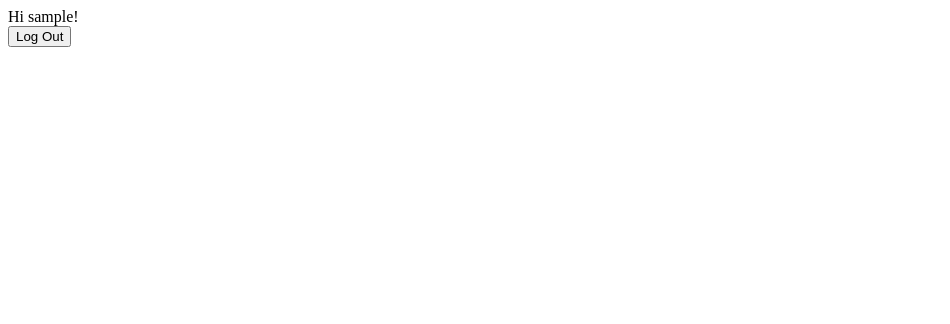
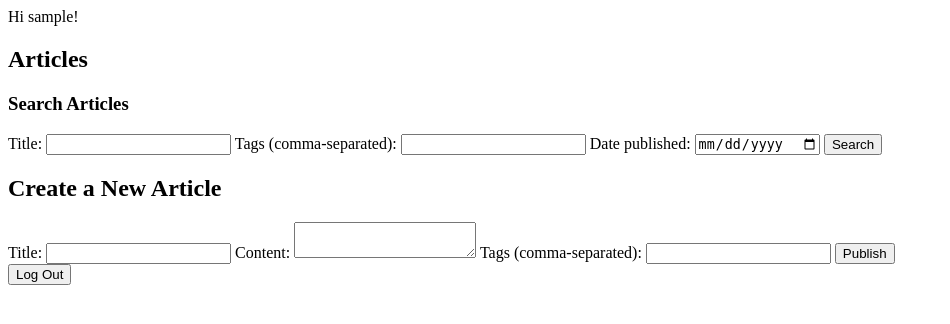
Before and after one commit to ines1606/BloggingPlatform, a Django app: page / in a window 1280 px wide. Shown: the top 324 px of the page, without its empty margins (0-950 px from the left). Run offline with Django 5.2, Linux system fonts and the light colour scheme; the visitor is signed in with stand-in values (Sample User, id 1).

Commit message:
enabled sign up, added articles html page

```diff
--- a/blogpage/blogpage/settings.py
+++ b/blogpage/blogpage/settings.py
@@ -31,7 +31,7 @@ ALLOWED_HOSTS = []
 # Application definition
 
 INSTALLED_APPS = [
-    'accounts'
+    'accounts',
     'main.apps.MainConfig',
     'django.contrib.admin',
     'django.contrib.auth',
--- a/blogpage/blogpage/urls.py
+++ b/blogpage/blogpage/urls.py
@@ -20,6 +20,7 @@ from django.views.generic.base import TemplateView
 
 urlpatterns = [
     path("admin/", admin.site.urls),
+    path("accounts/", include("accounts.urls")),
     path("accounts/", include("django.contrib.auth.urls")),
     path("", TemplateView.as_view(template_name="home.html"), name="home"),
 ]
--- a/blogpage/main/templates/home.html
+++ b/blogpage/main/templates/home.html
@@ -4,6 +4,36 @@
 {% block content %}
     {% if user.is_authenticated %}
     Hi {{user.username}}!
+    <main>
+    <section id="articles-section">
+      <h2>Articles</h2>
+      <h3>Search Articles</h3>
+      <form id="article-form">
+        <label for="searchTitle">Title:</label>
+        <input type="text" id="searchTitle" name="title">
+        <label for="searchTags">Tags (comma-separated):</label>
+        <input type="text" id="searchTags" name="tags">
+        <label for="publishDate">Date published:</label>
+        <input type="date" id="publishDate" name="Datepublished">
+        <button type="submit">Search</button>
+      </form>
+      <div id="articles-container">
+        <!-- Articles will be displayed here -->
+      </div>
+    </section>
+    <section id="new-article-section">
+      <h2>Create a New Article</h2>
+      <form id="article-form">
+        <label for="title">Title:</label>
+        <input type="text" id="title" name="title" required>
+        <label for="content">Content:</label>
+        <textarea id="content" name="content" required></textarea>
+        <label for="tags">Tags (comma-separated):</label>
+        <input type="text" id="tags" name="tags">
+        <button type="submit">Publish</button>
+      </form>
+    </section>
+  </main>
     <form action="{% url 'logout' %}" method="post">
         {% csrf_token %}
         <button type="submit">Log Out</button>
@@ -11,5 +41,7 @@
     {% else %}
     <p>You are not logged in</p>
     <a href="{% url 'login' %}">Log In</a>
+    <p>No account yet?</p>
+    <a href="{% url 'signup' %}">Sign Up</a>
     {% endif %}
 {% endblock %}
--- a/blogpage/urls.py
+++ b/blogpage/urls.py
@@ -5,7 +5,7 @@ from django.views.generic.base import TemplateView
 
 urlpatterns = [
     path("admin/", admin.site.urls),
-    path("accounts/", include("accounts.urls")),  # new
+    path("accounts/", include("accounts.urls")),
     path("accounts/", include("django.contrib.auth.urls")),
     path("", TemplateView.as_view(template_name="home.html"), name="home"),
 ]
```
Also changed, not shown: blogpage/accounts/templates/registration/signup.html (added, +12 -0 lines), blogpage/main/templates/login.html (deleted, +0 -12 lines).
